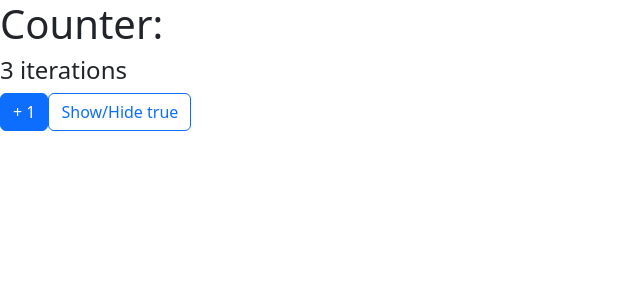
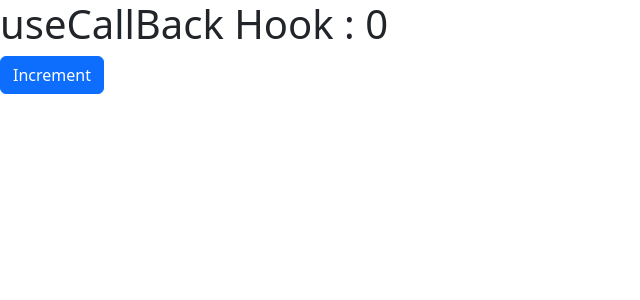
Before and after one commit to Lauris21/react-test, a React (Vite) app in the folder Hook-App/: page / in a window 1280 px wide. Shown: the top 300 px of the page, without its empty margins (0-640 px from the left). Built offline with nearby package versions, Linux system fonts and the light colour scheme.

Commit message:
useCallback

```diff
--- /dev/null
+++ b/Hook-App/src/06-memos/CallBackHook.jsx
@@ -0,0 +1,23 @@
+import { useCallback, useEffect, useState } from "react";
+import { ShowIncrement } from "./ShowIncrement";
+
+export const CallBackHook = () => {
+  const [counter, setCounter] = useState(0);
+
+  const increment = useCallback((value) => {
+    setCounter((c) => c + value);
+  }, []);
+  useEffect(() => {}, [increment]);
+
+  // const increment = (value) => {
+  //   setCounter(counter + value);
+  // };
+
+  return (
+    <>
+      <h1>useCallBack Hook : {counter}</h1>
+
+      <ShowIncrement increment={increment} />
+    </>
+  );
+};
--- /dev/null
+++ b/Hook-App/src/06-memos/ShowIncrement.jsx
@@ -0,0 +1,10 @@
+import React from "react";
+
+export const ShowIncrement = React.memo(({ increment }) => {
+  console.log("Redraw");
+  return (
+    <button onClick={() => increment(5)} className="btn btn-primary">
+      Increment
+    </button>
+  );
+});
--- a/Hook-App/src/main.jsx
+++ b/Hook-App/src/main.jsx
@@ -1,7 +1,8 @@
 import React from "react";
 import ReactDOM from "react-dom/client";
 import "./index.css";
-import { MemoHook } from "./06-memos/MemoHook";
+import { CallBackHook } from "./06-memos/CallBackHook";
+// import { MemoHook } from "./06-memos/MemoHook";
 //import { Memorize } from "./06-memos/Memorize";
 //import { Layout } from "./05-useLayoutEffect/Layout";
 //import { FocusScreen } from "./04-useRef/FocusScreen";
@@ -14,6 +15,6 @@ import { MemoHook } from "./06-memos/MemoHook";
 
 ReactDOM.createRoot(document.getElementById("root")).render(
   <React.StrictMode>
-    <MemoHook />
+    <CallBackHook />
   </React.StrictMode>
 );
```
